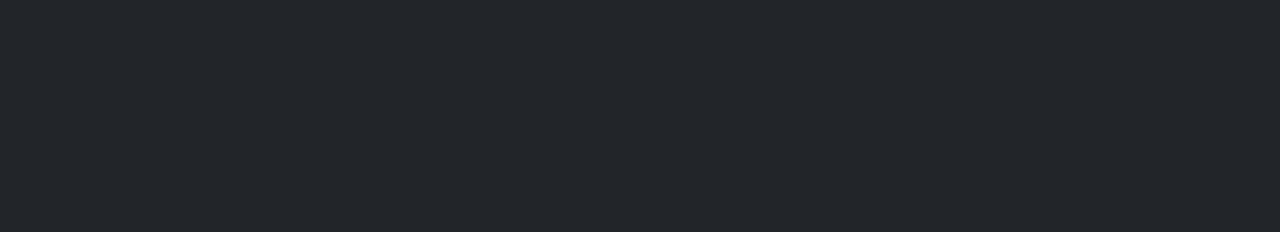
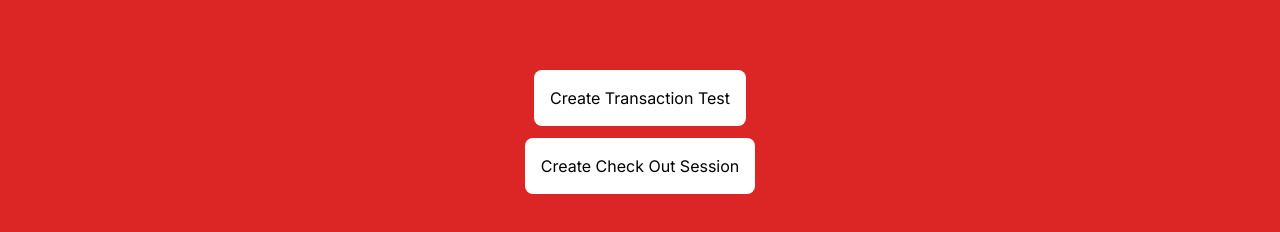
Before and after one commit to 2110503TACEDT66/cedt-se-project-yenkar, a Next.js app in the folder frontend/: page / in a window 1280 px wide. Shown: the part 2080-2312 px from the top of the page. Before the commit the page ends 1940 px from the top, so only its background shows below. Built offline with nearby package versions, Linux system fonts and the light colour scheme; no server answers.

Commit message:
Add stripe payment testing in the home page

```diff
--- a/frontend/src/app/page.tsx
+++ b/frontend/src/app/page.tsx
@@ -1,6 +1,7 @@
 "use client";
 import HomeCard from "@/components/HomeCard";
 import NavBar from "@/components/NavBar";
+import { checkoutCredits, createTransaction } from "@/libs/transaction.actions";
 import { useSession } from "next-auth/react";
 import Image from "next/image";
 import { useRouter } from "next/navigation";
@@ -143,6 +144,63 @@ export default function Home() {
           />
         </div>
       </div>
+      <div
+        className="bg-red-600 w-[100%] h-96 flex flex-col
+      justify-center items-center mt-20 gap-3
+      "
+      >
+        <button
+          className="
+        bg-white text-black p-4 rounded-lg
+        hover:bg-black hover:text-white
+        "
+          onClick={async () => {
+            console.log("Create Transaction Test");
+            try {
+              await createTransaction(session?.user.token!, {
+                stripeId: "stripeId",
+                amount: 1000,
+                plan: "plan",
+                credits: 0,
+                buyerId: session?.user._id!,
+                createdAt: new Date(),
+              }).then((res) => {
+                console.log(res);
+              });
+            } catch (error) {
+              console.error(error);
+            }
+          }}
+        >
+          Create Transaction Test
+        </button>
+        <button
+          className="
+        bg-white text-black p-4 rounded-lg
+        hover:bg-black hover:text-white
+        "
+          onClick={async () => {
+            console.log("Create Transaction Test");
+            try {
+              await checkoutCredits(
+                {
+                  plan: "plan",
+                  credits: 0,
+                  amount: 1000,
+                  buyerId: session?.user._id!,
+                },
+                session?.user.token!
+              ).then((res) => {
+                console.log(res);
+              });
+            } catch (error) {
+              console.error(error);
+            }
+          }}
+        >
+          Create Check Out Session
+        </button>
+      </div>
     </main>
   );
 }
```
